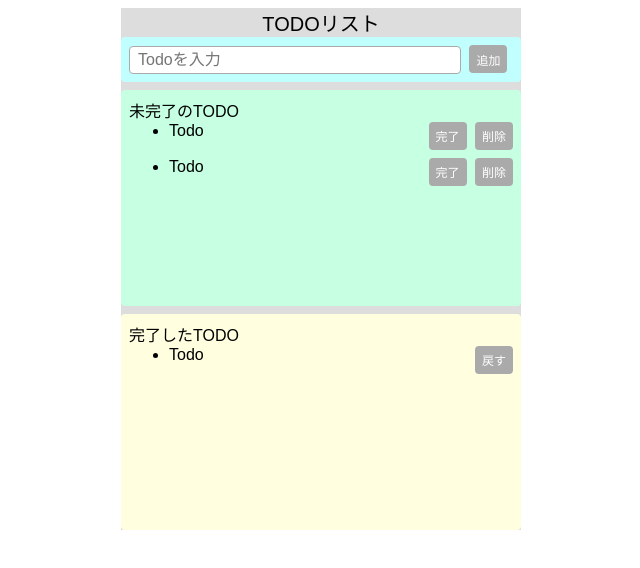
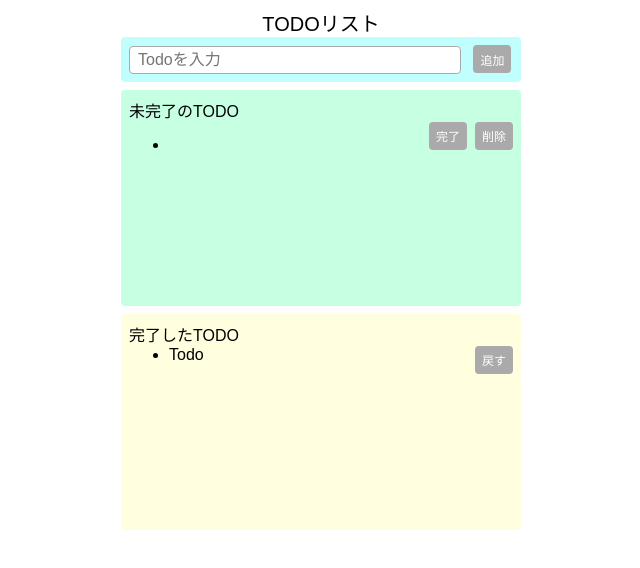
Before and after one commit to aoimito/todo-js, a website built with Parcel: page src/index.html in a window 1280 px wide. Both pictures are taken after a click on the button "追加". Shown: the whole page, without its empty margins (319-959 px from the left). Built offline with nearby package versions, Linux system fonts and the light colour scheme.

Commit message:
Update 3 files

```diff
--- a/src/index.html
+++ b/src/index.html
@@ -9,18 +9,18 @@
     <div class="container">
       <h1>TODOリスト</h1>
       <div class="input-area">
-        <input type="text" placeholder="Todoを入力">
-        <button>追加</button>
+        <input id="add-text" type="text" placeholder="Todoを入力">
+        <button id="add-button">追加</button>
       </div>
       <div class="incomplete-area">
         <h2>未完了のTODO</h2>
-        <ul>
-          <li>
+        <ul id="incomplete-list">
+          <!-- <li　 class="list-row">
             <div class="list-row">
               <p>Todo</p>
-              <div class="buttun">
-                <button>完了</button>
-                <button>削除</button>
+              <div class="button">
+                <button class="complete-button">完了</button>
+                <button class="delete-button">削除</button>
               </div>
             </div>
           </li>
@@ -32,7 +32,7 @@
                 <button>削除</button>
               </div>
             </div>
-          </li>
+          </li> -->
         </ul>
       </div>
       <div class="complete-area">
--- a/src/index.mjs
+++ b/src/index.mjs
@@ -1 +1,58 @@
 import "./styles.css";
+
+const onClickAdd = () => {
+  //テキストボックスの値を取得し、初期化する
+  const inputText = document.getElementById("add-text").value;
+  document.getElementById("add-text").value = "";
+
+  //li生成
+  const li = document.createElement("li");
+
+  //div生成
+  const div = document.createElement("div");
+  div.className = "list-row";
+
+  //p生成
+  const p = document.createElement("p");
+  p.innerText = inputText;
+
+  //button生成
+  const buttonArea = document.createElement("div");
+  buttonArea.className = "button";
+
+  const completeButton = document.createElement("button");
+  completeButton.innerText = "完了";
+  // completeButton.className = "complete-button";
+  completeButton.addEventListener("click", () => {
+    alert("完了");
+  });
+
+  //clickした削除ボタンのliを未完了のTODOから削除
+  const deleteButton = document.createElement("button");
+  deleteButton.innerText = "削除";
+  // deleteButton.className = "delete-button";
+  deleteButton.addEventListener("click", () => {
+    const deleteButtonArea = deleteButton.parentNode;
+    const deleteDiv = deleteButtonArea.parentNode;
+    const deleteTarget = deleteDiv.parentNode;
+    document.getElementById("incomplete-list").removeChild(deleteTarget);
+    alert("削除しますか？");
+  });
+
+  buttonArea.appendChild(completeButton);
+  buttonArea.appendChild(deleteButton);
+
+  //divにpとbuttonAreaを子要素として追加
+  div.appendChild(p);
+  div.appendChild(buttonArea);
+
+  //liにdivを子要素として追加
+  li.appendChild(div);
+
+  //ulを取得してliを子要素として追加
+  document.getElementById("incomplete-list").appendChild(li);
+};
+
+document.getElementById("add-button").addEventListener("click", () => {
+  onClickAdd();
+});
--- a/src/styles.css
+++ b/src/styles.css
@@ -5,7 +5,6 @@ body {
 .container {
   width: 400px;
   margin: 0 auto;
-  background: #ddd;
 }
 
 h1 {
@@ -45,7 +44,7 @@ button {
   background: #aaa;
   color: #fff;
   cursor: pointer;
-  margin-left: 4px;
+  margin-left: 8px;
 }
 
 button:hover {
```
